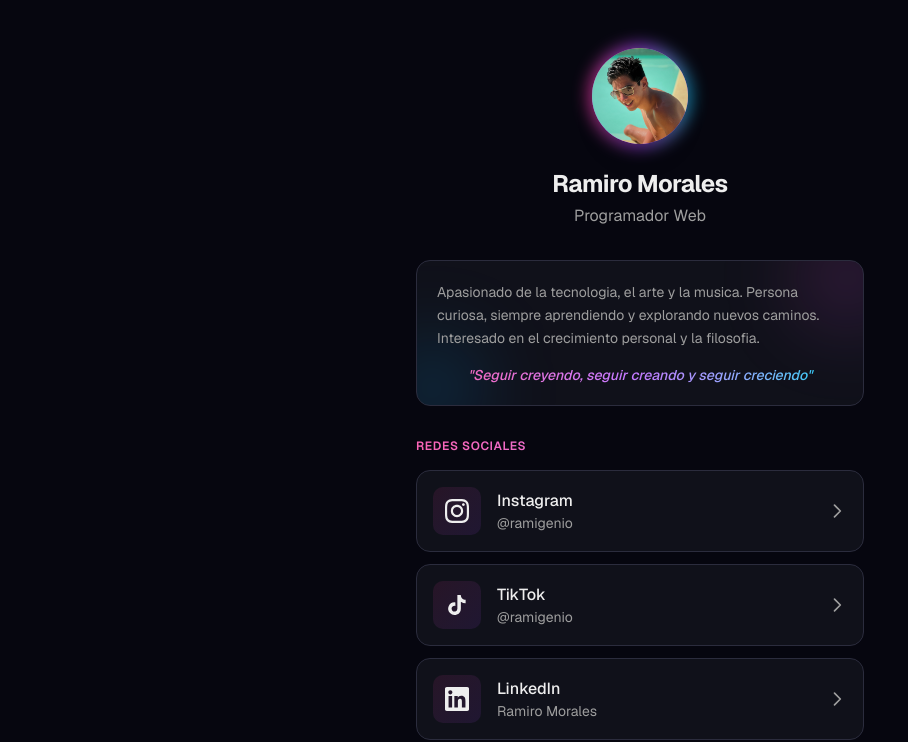
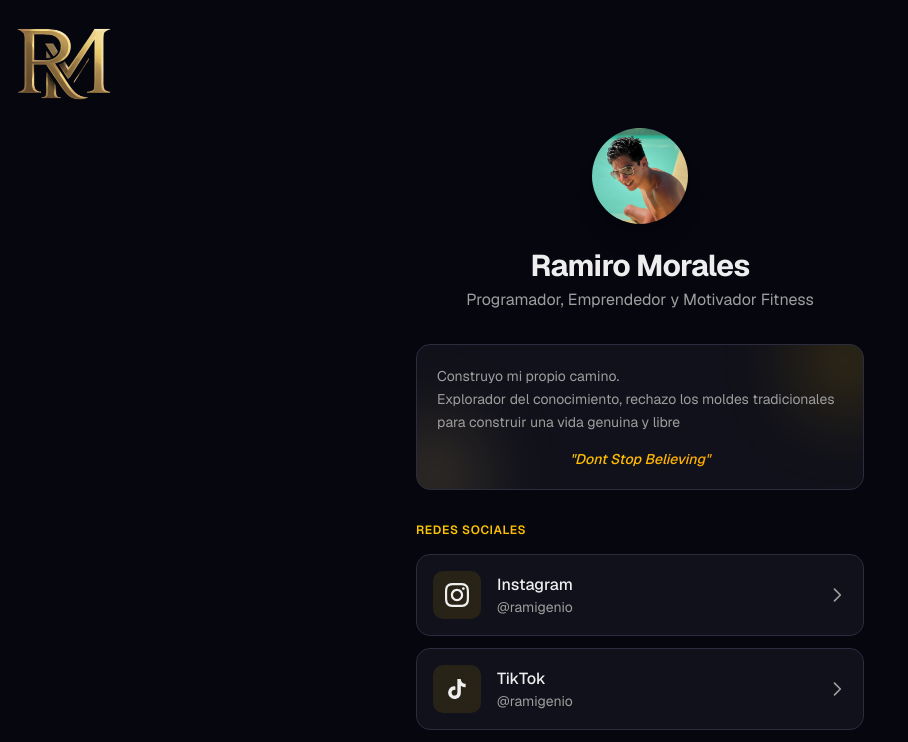
Before and after one commit to RamiroMoralesdev/Bio, a Next.js app: page / in a window 1280 px wide. Shown: the top 742 px of the page, without its empty margins (0-908 px from the left). Built offline with nearby package versions, Linux system fonts and the light colour scheme.

Commit message:
Update layout and page components with new metadata and favicon; enhance LinkCard styles

```diff
--- a/app/layout.tsx
+++ b/app/layout.tsx
@@ -7,25 +7,16 @@ const _geist = Geist({ subsets: ["latin"] });
 const _geistMono = Geist_Mono({ subsets: ["latin"] });
 
 export const metadata: Metadata = {
-  title: 'v0 App',
-  description: 'Created with v0',
-  generator: 'v0.app',
+  title: 'Ramiro Morales',
   icons: {
     icon: [
+
       {
-        url: '/icon-light-32x32.png',
-        media: '(prefers-color-scheme: light)',
-      },
-      {
-        url: '/icon-dark-32x32.png',
-        media: '(prefers-color-scheme: dark)',
-      },
-      {
-        url: '/icon.svg',
-        type: 'image/svg+xml',
+        url: '/favicon_transparent.png',
+
       },
     ],
-    apple: '/apple-icon.png',
+
   },
 }
 
--- a/app/page.tsx
+++ b/app/page.tsx
@@ -39,7 +39,7 @@ const projectLinks = [
     title: "Portfolio Web",
     description: "Programador Web",
     icon: (
-      <img src="rm.png" alt="" />
+      <img src="/favicon_transparent.png" alt="" />
     ),
   },
   {
@@ -62,13 +62,14 @@ const projectLinks = [
 
 export default function Home() {
   return (
-    <main className="min-h-screen bg-background px-4 py-12">
+    <main className="min-h-screen bg-background ">
+      <img className="w-32 mt-0 mb-0" src="/favicon_transparent.png" alt="" />
       <div className="mx-auto max-w-md">
         {/* Avatar */}
         <div className="mb-6 flex justify-center">
           <div className="relative">
-            <div className="absolute -inset-1 rounded-full bg-gradient-to-r from-pink-500 via-purple-500 to-cyan-500 opacity-75 blur-sm animate-pulse" />
-            <div className="relative flex h-24 w-24 items-center justify-center rounded-full bg-gradient-to-br from-pink-500 via-purple-500 to-indigo-500 text-3xl font-bold text-white shadow-xl">
+            <div className="absolute -inset-1 rounded-full " />
+            <div className="relative flex h-24 w-24 items-center justify-center rounded-full text-3xl font-bold text-white shadow-xl">
               <img src="/profile.jpg" alt="" className="rounded-full" />
             </div>
           </div>
@@ -76,27 +77,29 @@ export default function Home() {
 
         {/* Header */}
         <div className="mb-8 text-center">
-          <h1 className="mb-1 text-2xl font-bold tracking-tight text-foreground" style={{ fontFamily: 'var(--font-heading)' }}>
+          <h1 className="mb-1 text-3xl font-bold tracking-tight text-foreground" style={{ fontFamily: 'var(--font-heading)' }}>
             Ramiro Morales
           </h1>
-          <p className="text-muted-foreground">Programador Web</p>
+          <p className="text-muted-foreground">Programador, Emprendedor y Motivador Fitness</p>
         </div>
 
         {/* Bio */}
         <div className="relative mb-8 overflow-hidden rounded-xl border border-border bg-card p-5">
-          <div className="absolute -right-8 -top-8 h-24 w-24 rounded-full bg-gradient-to-br from-pink-500/20 to-purple-500/20 blur-2xl" />
-          <div className="absolute -bottom-8 -left-8 h-24 w-24 rounded-full bg-gradient-to-br from-cyan-500/20 to-blue-500/20 blur-2xl" />
+          <div className="absolute -right-8 -top-8 h-24 w-24 rounded-full bg-gradient-to-br from-yellow-400/20 to-amber-400/20 blur-2xl" />
+          <div className="absolute -bottom-8 -left-8 h-24 w-24 rounded-full bg-gradient-to-br from-orange-300/20 to-yellow-200/20 blur-2xl" />
           <p className="relative text-sm leading-relaxed text-muted-foreground text-pretty">
-            Apasionado de la tecnologia, el arte y la musica. Persona curiosa, siempre aprendiendo y explorando nuevos caminos. Interesado en el crecimiento personal y la filosofia.
+            Construyo mi propio camino. <br />
+            Explorador del conocimiento, rechazo los moldes tradicionales para construir una vida genuina y libre
+
           </p>
-          <p className="relative mt-4 text-center text-sm font-medium bg-gradient-to-r from-pink-400 via-purple-400 to-cyan-400 bg-clip-text text-transparent italic">
-            &quot;Seguir creyendo, seguir creando y seguir creciendo&quot;
+          <p className="relative mt-4 text-center text-sm font-medium bg-gradient-to-r from-yellow-400 via-amber-400 to-orange-400 bg-clip-text text-transparent italic">
+            &quot;Dont Stop Believing&quot;
           </p>
         </div>
 
         {/* Social Links */}
         <div className="mb-8">
-          <h2 className="mb-4 text-xs font-semibold uppercase tracking-wider bg-gradient-to-r from-pink-400 to-purple-400 bg-clip-text text-transparent">
+          <h2 className="mb-4 text-xs font-semibold uppercase tracking-wider bg-gradient-to-r from-yellow-400 to-amber-500 bg-clip-text text-transparent">
             Redes Sociales
           </h2>
           <div className="flex flex-col gap-3">
@@ -108,7 +111,7 @@ export default function Home() {
 
         {/* Projects */}
         <div className="mb-8">
-          <h2 className="mb-4 text-xs font-semibold uppercase tracking-wider bg-gradient-to-r from-cyan-400 to-blue-400 bg-clip-text text-transparent">
+          <h2 className="mb-4 text-xs font-semibold uppercase tracking-wider bg-gradient-to-r from-yellow-300 to-orange-400 bg-clip-text text-transparent">
             Proyectos
           </h2>
           <div className="flex flex-col gap-3">
--- a/components/link-card.tsx
+++ b/components/link-card.tsx
@@ -16,10 +16,10 @@ export function LinkCard({ href, icon, title, description }: LinkCardProps) {
       href={href}
       target="_blank"
       rel="noopener noreferrer"
-      className="group relative flex items-center gap-4 overflow-hidden rounded-xl border border-border bg-card p-4 transition-all duration-300 hover:border-pink-500/50 hover:scale-[1.02] hover:shadow-lg hover:shadow-pink-500/10"
+      className="group relative flex items-center gap-4 overflow-hidden rounded-xl border border-border bg-card p-4 transition-all duration-300 hover:border-yellow-500/60 hover:scale-[1.02] hover:shadow-lg hover:shadow-yellow-500/10"
     >
-      <div className="absolute inset-0 bg-gradient-to-r from-pink-500/5 via-purple-500/5 to-cyan-500/5 opacity-0 transition-opacity group-hover:opacity-100" />
-      <div className="relative flex h-12 w-12 shrink-0 items-center justify-center rounded-lg bg-gradient-to-br from-pink-500/10 to-purple-500/10 text-foreground transition-all group-hover:from-pink-500 group-hover:to-purple-500 group-hover:text-white group-hover:shadow-lg group-hover:shadow-pink-500/25">
+      <div className="absolute inset-0 bg-gradient-to-r from-yellow-400/10 via-amber-400/10 to-orange-300/10 opacity-0 transition-opacity group-hover:opacity-100" />
+      <div className="relative flex h-12 w-12 shrink-0 items-center justify-center rounded-lg bg-gradient-to-br from-yellow-400/10 to-amber-400/10 text-foreground transition-all group-hover:from-yellow-400 group-hover:to-amber-500 group-hover:text-white group-hover:shadow-lg group-hover:shadow-yellow-500/25">
         {icon}
       </div>
       <div className="relative flex flex-col">
@@ -29,7 +29,7 @@ export function LinkCard({ href, icon, title, description }: LinkCardProps) {
         )}
       </div>
       <svg
-        className="relative ml-auto h-5 w-5 text-muted-foreground transition-all group-hover:translate-x-1 group-hover:text-pink-400"
+        className="relative ml-auto h-5 w-5 text-muted-foreground transition-all group-hover:translate-x-1 group-hover:text-yellow-500"
         fill="none"
         viewBox="0 0 24 24"
         stroke="currentColor"
```
Also changed, not shown: public/favicon.png (added), public/favicon_transparent.png (added).
